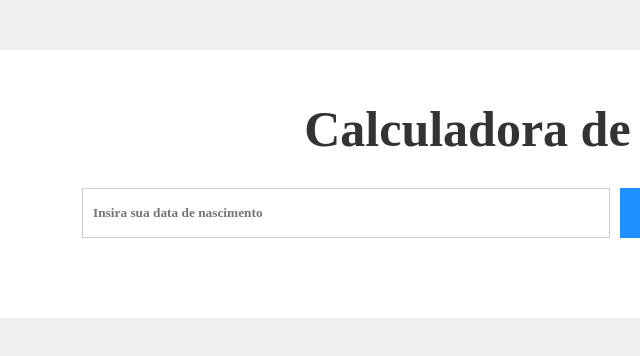
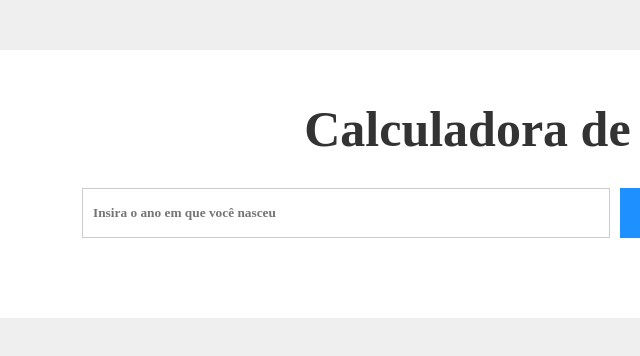
Before and after one commit to fustsiju/Calcular-idade, a plain HTML site: page index.html in a window 1280 px wide. Shown: the full height of the page, 108-748 px from the left. Drawn offline with Linux system fonts and the light colour scheme.

Commit message:
Update index.html

```diff
--- a/index.html
+++ b/index.html
@@ -11,7 +11,7 @@
     <section id="showcase" class="showcase">
         <h1>Calculadora de idade</h1>
         <div class="input-field">
-          <input type="text" placeholder="Insira sua data de nascimento" id="input" />
+          <input type="text" placeholder="Insira o ano em que você nasceu" id="input" />
           <button class="btn calcular">Calcular</button>
           <button class="btn reiniciar">Reiniciar</button>
         </div>
```
